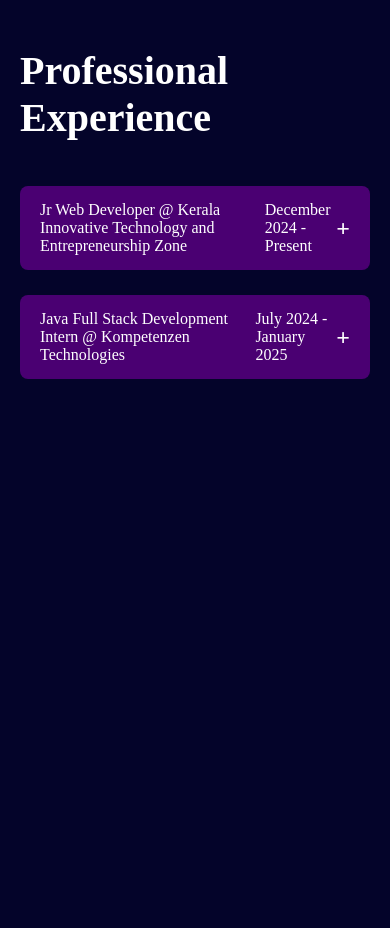
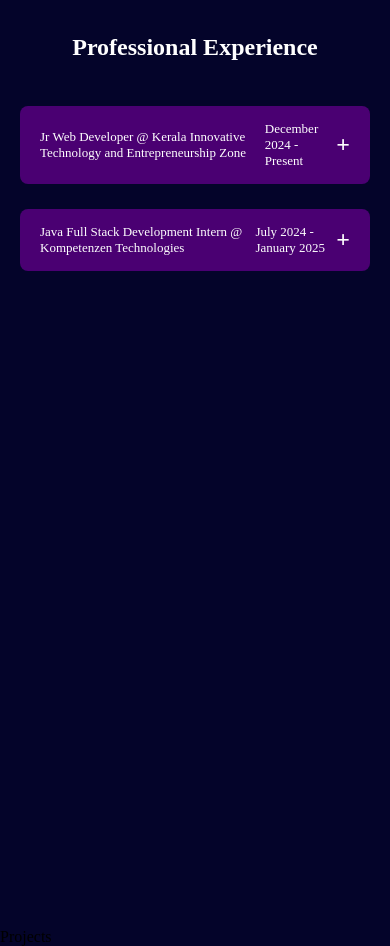
Before and after one commit to muhammedalfaris/portfolio, a Next.js app: page / in a window 390 px wide. Shown: the part 900-1846 px from the top of the page. Built offline with nearby package versions, Linux system fonts and the light colour scheme.

Commit message:
Minor fixes - exp

```diff
--- a/src/app/components/Navbar.jsx
+++ b/src/app/components/Navbar.jsx
@@ -5,8 +5,13 @@
 
 const Navbar = () => {
   const [menuOpen, setMenuOpen] = useState(false);
+
   const toggleMenu = () => {
     setMenuOpen(!menuOpen);
+  };
+
+  const closeMenu = () => {
+    setMenuOpen(false); // Close the menu
   };
 
   return (
@@ -22,10 +27,10 @@
 
       {/* Navigation Links */}
       <ul className={`nav-links ${menuOpen ? "show" : ""}`}>
-        <li><a href="#home">Home</a></li>
-        <li><a href="#experience">Experience</a></li>
-        <li><a href="#projects">Projects</a></li>
-        <li><a href="#contact">Contact</a></li>
+        <li><a href="#home" onClick={closeMenu}>Home</a></li>
+        <li><a href="#experience" onClick={closeMenu}>Experience</a></li>
+        <li><a href="#projects" onClick={closeMenu}>Projects</a></li>
+        <li><a href="#contact" onClick={closeMenu}>Contact</a></li>
       </ul>
     </nav>
   );
--- /dev/null
+++ b/src/app/components/Projects.jsx
@@ -0,0 +1,9 @@
+import React from 'react'
+
+const Projects = () => {
+  return (
+    <div id='projects'>Projects</div>
+  )
+}
+
+export default Projects
--- a/src/app/page.js
+++ b/src/app/page.js
@@ -3,6 +3,7 @@
 import Navbar from "./components/Navbar";
 import Experience from "./components/Experience";
 import Hero2 from "./components/Hero2";
+import Projects from "./components/Projects";
 
 export default function Home() {
   const [gradient, setGradient] = useState("rgb(4, 4, 42)");
@@ -32,6 +33,7 @@
       <Navbar />
       <Hero2 />
       <Experience />
+      <Projects/>
     </div>
   );
 }
--- a/src/app/styles/Experience.css
+++ b/src/app/styles/Experience.css
@@ -98,6 +98,7 @@
 @media (max-width: 768px) {
   .experience-details {
     flex-direction: column;
+    font-size: small;
   }
 
   .experience-info {
@@ -108,4 +109,12 @@
     max-width: 100%;
     margin-top: 10px;
   }
+  .role, .date, .skill{
+    font-size: small;
+  }
 }
+@media (max-width: 480px){
+  .experience-title {
+    font-size: x-large;
+  }
+}
```
